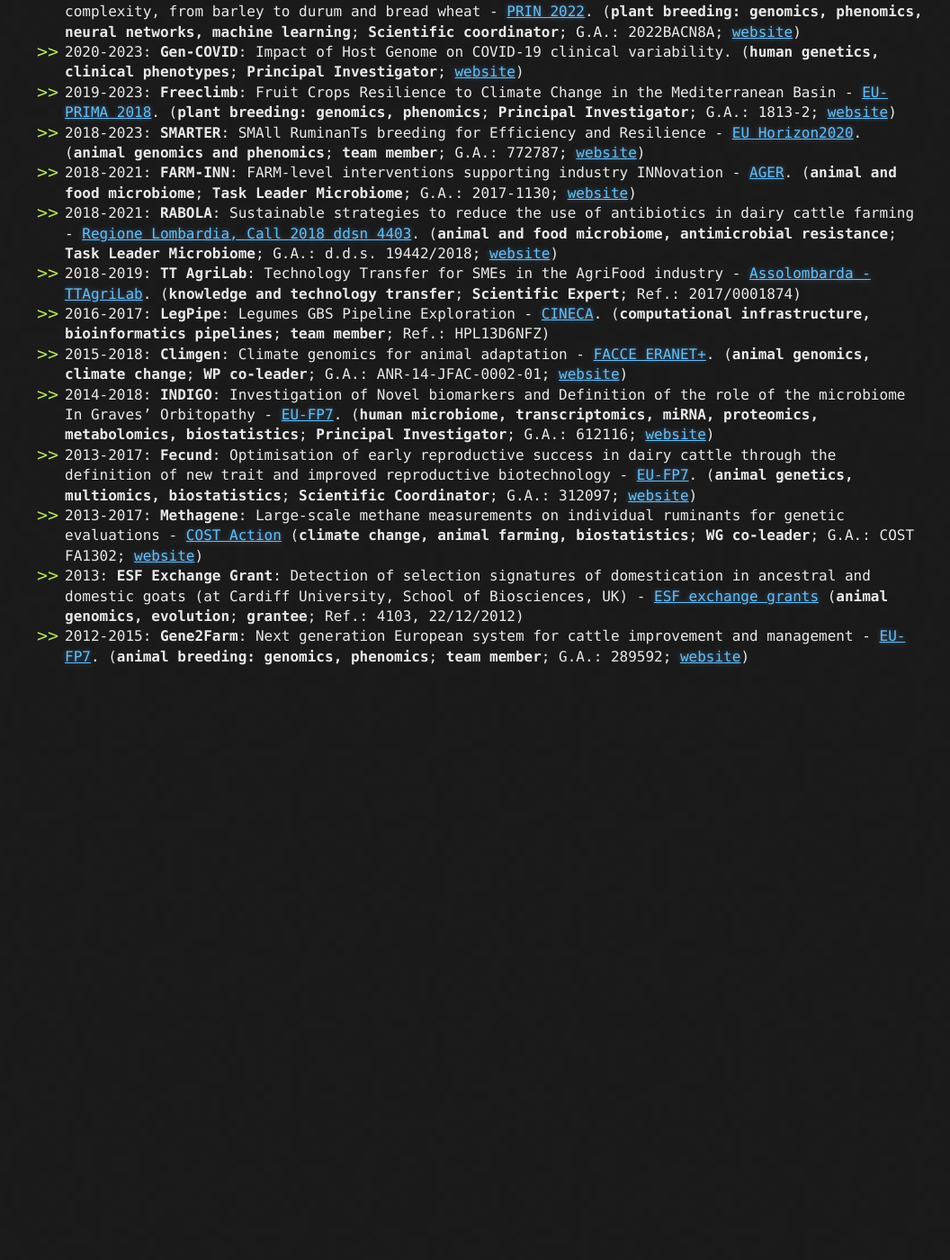
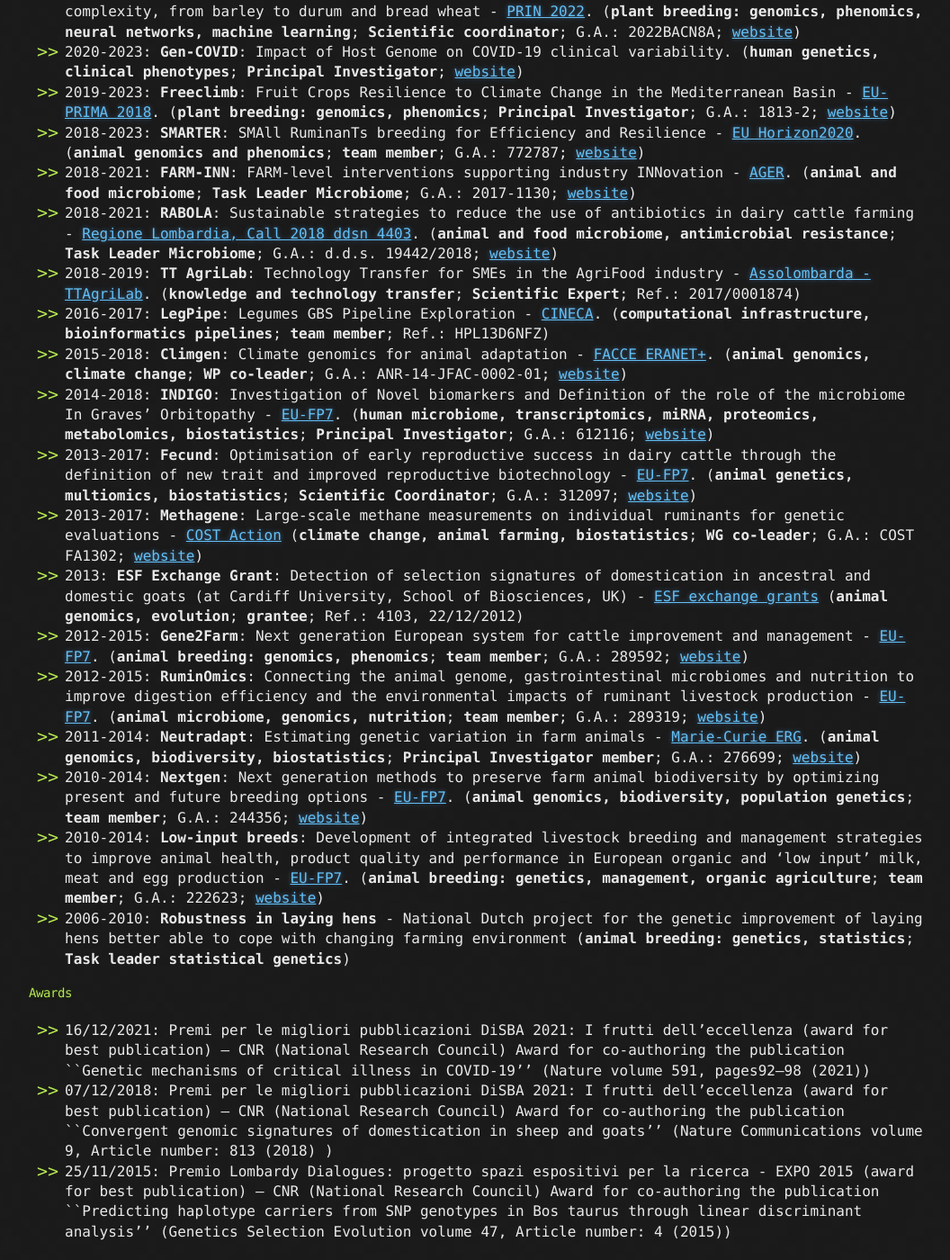
Before and after one commit to bioinformateachers/bioinformateachers.github.io, a Jekyll site: the page built from filippo.md, in a window 1280 px wide and 1400 px high, scrolled down 3254 px. Shown: the whole window at 90% size, without its empty margins (108-1164 px from the left). Built offline with Jekyll 4.4.1, drawn with Linux system fonts in a browser that asks for light colours; before the commit the page ends 4015 px from its top, so only the background shows below that.

Commit message:
completed: projects + awards

```diff
--- a/filippo.md
+++ b/filippo.md
@@ -118,3 +118,14 @@ Very smart people who I had the honor of mentoring:
 - 2013-2017: **Methagene**: Large-scale methane measurements on individual ruminants for genetic evaluations - [COST Action](https://www.cost.eu/) (**climate change, animal farming, biostatistics**; **WG co-leader**; G.A.: COST FA1302; [website](https://www.methagene.eu))
 - 2013: **ESF Exchange Grant**: Detection of selection signatures of domestication in ancestral and domestic goats (at Cardiff University, School of Biosciences, UK) - [ESF exchange grants](http://archives.esf.org/coordinating-research/research-networking-programmes/biomedical-sciences-med/current-esf-research-networking-programmes/translational-research-on-antimicrobial-resistance-and-community-acquired-infections-in-europe-trace/exchange-grants.html) (**animal genomics, evolution**; **grantee**; Ref.: 4103, 22/12/2012)
 - 2012-2015: **Gene2Farm**: Next generation European system for cattle improvement and management - [EU-FP7](https://cordis.europa.eu/programme/id/FP7). (**animal breeding: genomics, phenomics**; **team member**; G.A.: 289592; [website](https://cordis.europa.eu/project/id/289592))
+- 2012-2015: **RuminOmics**: Connecting the animal genome, gastrointestinal microbiomes and nutrition to improve digestion efficiency and the environmental impacts of ruminant livestock production - [EU-FP7](https://cordis.europa.eu/programme/id/FP7). (**animal microbiome, genomics, nutrition**; **team member**; G.A.: 289319; [website](https://cordis.europa.eu/project/id/289319))
+- 2011-2014: **Neutradapt**: Estimating genetic variation in farm animals - [Marie-Curie ERG](https://cordis.europa.eu/programme/id/FP6_MOBILITY-4.1). (**animal genomics, biodiversity, biostatistics**; **Principal Investigator member**; G.A.: 276699; [website](https://cordis.europa.eu/article/id/182855-estimating-genetic-variation-in-farm-animals))
+- 2010-2014: **Nextgen**: Next generation methods to preserve farm animal biodiversity by optimizing present and future breeding options - [EU-FP7](https://cordis.europa.eu/programme/id/FP7). (**animal genomics, biodiversity, population genetics**; **team member**; G.A.: 244356; [website](https://cordis.europa.eu/project/id/244356))
+- 2010-2014: **Low-input breeds**: Development of integrated livestock breeding and management strategies to improve animal health, product quality and performance in European organic and 'low input' milk, meat and egg production - [EU-FP7](https://cordis.europa.eu/programme/id/FP7). (**animal breeding: genetics, management, organic agriculture**; **team member**; G.A.: 222623; [website](https://cordis.europa.eu/project/id/222623))
+- 2006-2010: **Robustness in laying hens** - National Dutch project for the genetic improvement of laying hens better able to cope with changing farming environment (**animal breeding: genetics, statistics**; **Task leader statistical genetics**)
+
+#### Awards
+
+- 16/12/2021: Premi per le migliori pubblicazioni DiSBA 2021: I frutti dell’eccellenza (award for best publication) – CNR (National Research Council) Award for co-authoring the publication ``Genetic mechanisms of critical illness in COVID-19'' (Nature volume 591, pages92–98 (2021))
+- 07/12/2018: Premi per le migliori pubblicazioni DiSBA 2021: I frutti dell’eccellenza (award for best publication) – CNR (National Research Council) Award for co-authoring the publication ``Convergent genomic signatures of domestication in sheep and goats'' (Nature Communications volume 9, Article number: 813 (2018) )
+- 25/11/2015: Premio Lombardy Dialogues: progetto spazi espositivi per la ricerca - EXPO 2015 (award for best publication) – CNR (National Research Council) Award for co-authoring the publication ``Predicting haplotype carriers from SNP genotypes in Bos taurus through linear discriminant analysis'' (Genetics Selection Evolution volume 47, Article number: 4 (2015))
```
